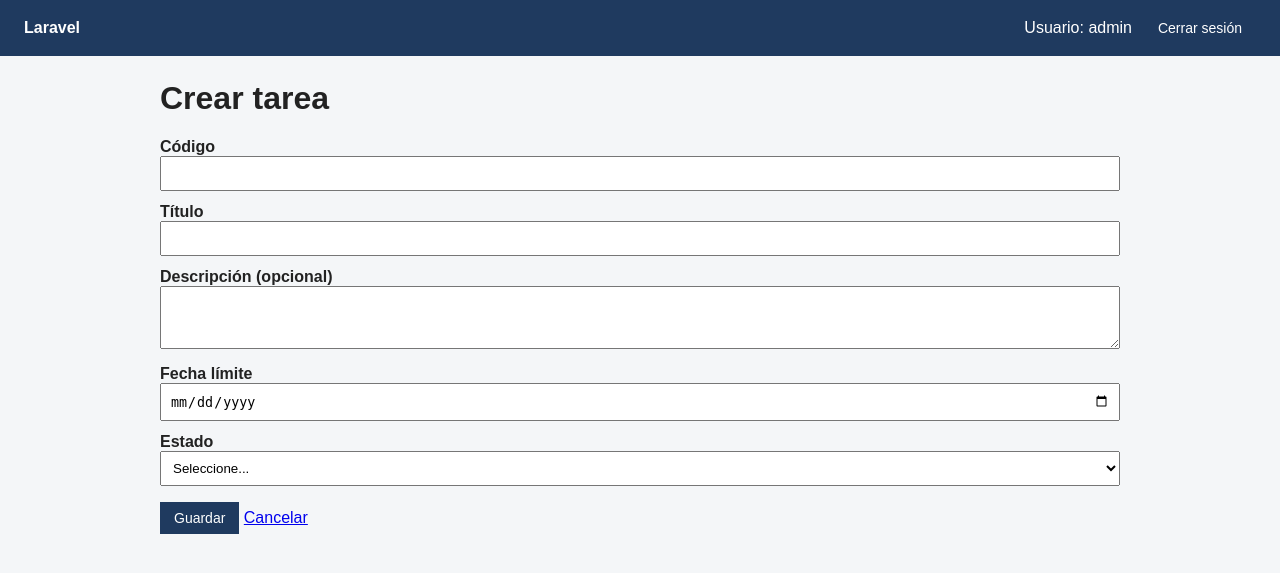
After one commit to SsamirNunez360/Ejercicios-CRUD-Laravel, a Laravel app: page /tareas/crear in a window 1280 px wide. The commit adds this page. Shown: the top 573 px of the page. Run offline with Laravel 12, Linux system fonts and the light colour scheme; a user stored in the database is signed in; data comes from the database, SQL or seed files in the repository.

Commit message:
Crear registros tareas

```diff
--- a/tareas/app/Http/Controllers/TareaController.php
+++ b/tareas/app/Http/Controllers/TareaController.php
@@ -3,6 +3,7 @@
 namespace App\Http\Controllers;
 
 use App\Models\Tarea;
+use Illuminate\Http\Request;
 
 class TareaController extends Controller
 {
@@ -12,4 +13,32 @@ class TareaController extends Controller
 
         return view('tareas.index', compact('tareas'));
     }
+
+    public function create()
+    {
+        return view('tareas.create');
+    }
+
+    public function store(Request $request)
+    {
+        $datos = $request->validate([
+            'codigo' => ['required', 'string', 'max:20', 'unique:tareas,codigo'],
+            'titulo' => ['required', 'string', 'max:120'],
+            'descripcion' => ['nullable', 'string'],
+            'fecha_limite' => ['required', 'date'],
+            'estado' => ['required', 'in:' . implode(',', Tarea::ESTADOS)],
+        ]);
+
+        $tarea = new Tarea();
+        $tarea->codigo = $datos['codigo'];
+        $tarea->titulo = $datos['titulo'];
+        $tarea->descripcion = $datos['descripcion'] ?? null;
+        $tarea->fecha_limite = $datos['fecha_limite'];
+        $tarea->estado = $datos['estado'];
+        $tarea->save();
+
+        return redirect()
+            ->route('tareas.index')
+            ->with('exito', 'Tarea creada correctamente.');
+    }
 }
--- /dev/null
+++ b/tareas/resources/views/tareas/create.blade.php
@@ -0,0 +1,51 @@
+@extends('layouts.app')
+
+@section('titulo', 'Crear tarea')
+
+@section('contenido')
+    <h1>Crear tarea</h1>
+
+    <form method="POST" action="{{ route('tareas.store') }}">
+        @csrf
+
+        <label for="codigo">Código</label>
+        <input id="codigo" name="codigo" type="text" maxlength="20" value="{{ old('codigo') }}" required>
+        @error('codigo')
+            <p class="error">{{ $message }}</p>
+        @enderror
+
+        <label for="titulo">Título</label>
+        <input id="titulo" name="titulo" type="text" maxlength="120" value="{{ old('titulo') }}" required>
+        @error('titulo')
+            <p class="error">{{ $message }}</p>
+        @enderror
+
+        <label for="descripcion">Descripción (opcional)</label>
+        <textarea id="descripcion" name="descripcion" rows="3">{{ old('descripcion') }}</textarea>
+        @error('descripcion')
+            <p class="error">{{ $message }}</p>
+        @enderror
+
+        <label for="fecha_limite">Fecha límite</label>
+        <input id="fecha_limite" name="fecha_limite" type="date" value="{{ old('fecha_limite') }}" required>
+        @error('fecha_limite')
+            <p class="error">{{ $message }}</p>
+        @enderror
+
+        <label for="estado">Estado</label>
+        <select id="estado" name="estado" required>
+            <option value="">Seleccione...</option>
+            @foreach (\App\Models\Tarea::ESTADOS as $opcion)
+                <option value="{{ $opcion }}" @selected(old('estado') === $opcion)>{{ ucfirst(str_replace('_', ' ', $opcion)) }}</option>
+            @endforeach
+        </select>
+        @error('estado')
+            <p class="error">{{ $message }}</p>
+        @enderror
+
+        <p>
+            <button type="submit">Guardar</button>
+            <a href="{{ route('tareas.index') }}">Cancelar</a>
+        </p>
+    </form>
+@endsection
--- a/tareas/resources/views/tareas/index.blade.php
+++ b/tareas/resources/views/tareas/index.blade.php
@@ -4,6 +4,7 @@
 
 @section('contenido')
     <h1>Control de tareas</h1>
+    <p><a class="boton" href="{{ route('tareas.create') }}">Crear tarea</a></p>
 
     <table>
         <thead>
--- a/tareas/routes/web.php
+++ b/tareas/routes/web.php
@@ -15,6 +15,8 @@ Route::middleware('auth')->group(function () {
     Route::get('/inicio', fn () => redirect()->route('tareas.index'))->name('inicio');
 
     Route::get('/tareas', [TareaController::class, 'index'])->name('tareas.index');
+    Route::get('/tareas/crear', [TareaController::class, 'create'])->name('tareas.create');
+    Route::post('/tareas', [TareaController::class, 'store'])->name('tareas.store');
 
     Route::post('/logout', [LoginController::class, 'destroy'])->name('logout');
 });
```
